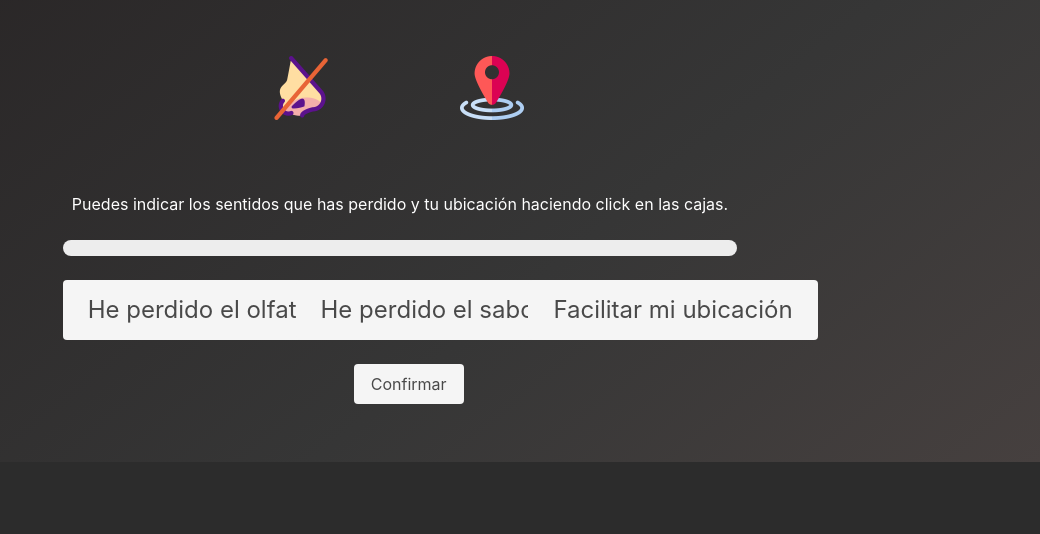
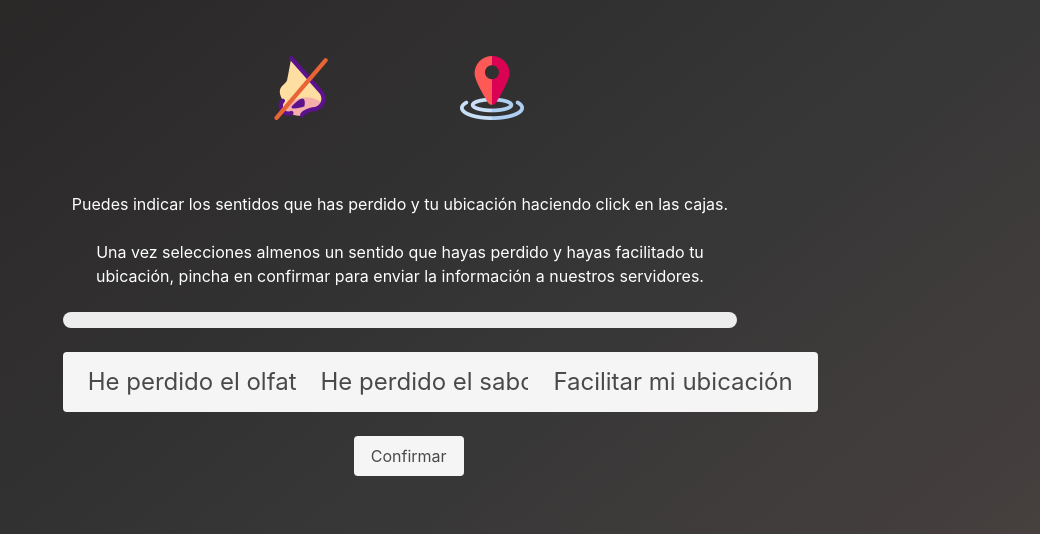
Before and after one commit to deeptony/sniffCOVID, a Flask app: page / in a window 1280 px wide. Shown: the part 588-1122 px from the top of the page, without its empty margins (240-1280 px from the left). Before the commit the page ends 1050 px from the top, so only its background shows below. Run offline with Flask 2, Linux system fonts and the light colour scheme; some libraries are stand-ins or nearby versions.

Commit message:
Moving message to users above progress line

```diff
--- a/templates/landing.html
+++ b/templates/landing.html
@@ -40,6 +40,11 @@
                 <div class="columns is-multiline">
                   <div id="tip_holder" class="column is-12">
                     <p id="waiting">Puedes indicar los sentidos que has perdido y tu ubicación haciendo click en las cajas.</p>
+                  </div>
+                </div>
+                <div class="columns is-multiline">
+                  <div id="tip_holder" class="column is-12">
+                    <p id="waiting">Una vez selecciones almenos un sentido que hayas perdido y hayas facilitado tu ubicación, pincha en confirmar para enviar la información a nuestros servidores. </p>
                   </div>
                 </div>
                 <progress id ="progress" class="progress is-primary" value="00" max="100">15%</progress>
```
